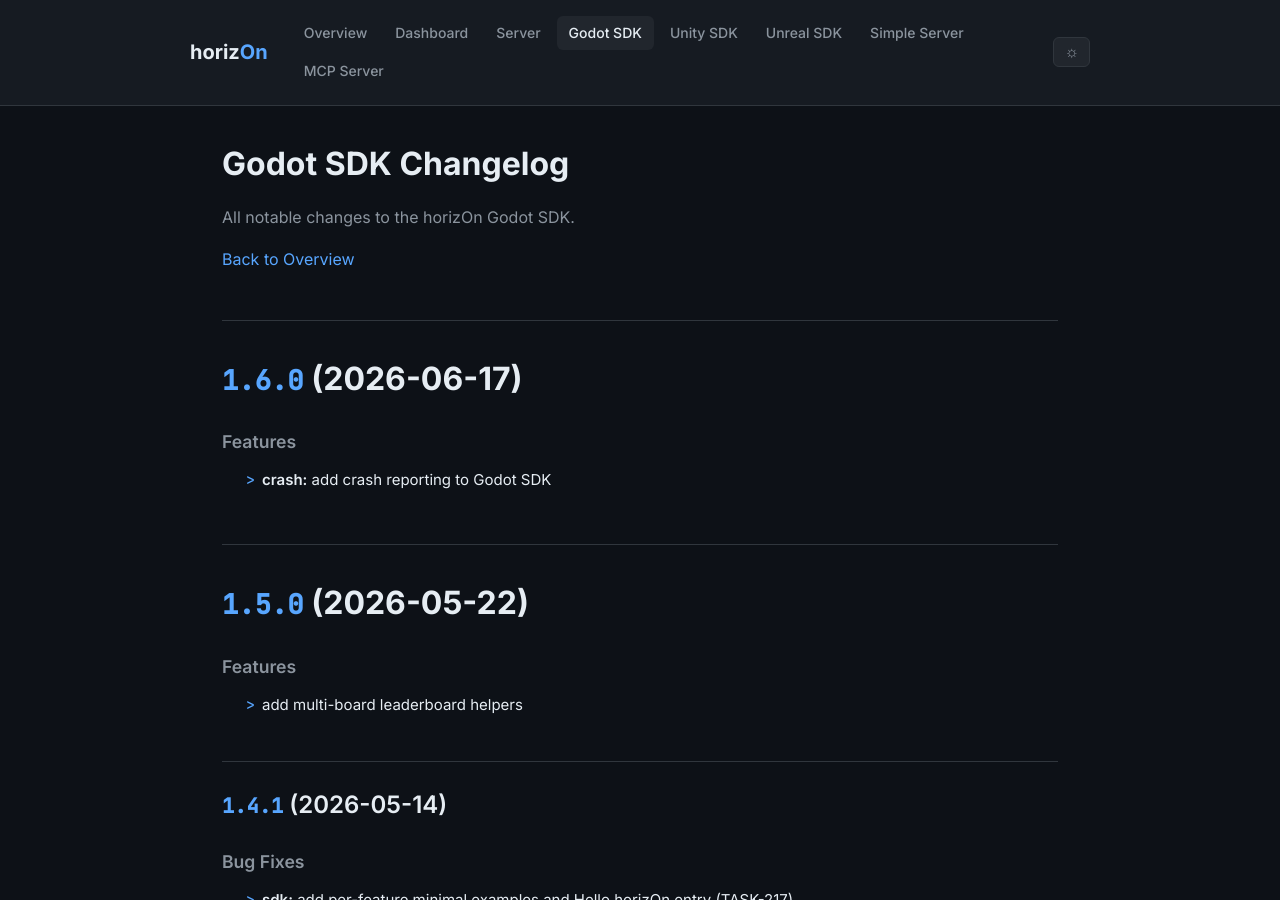
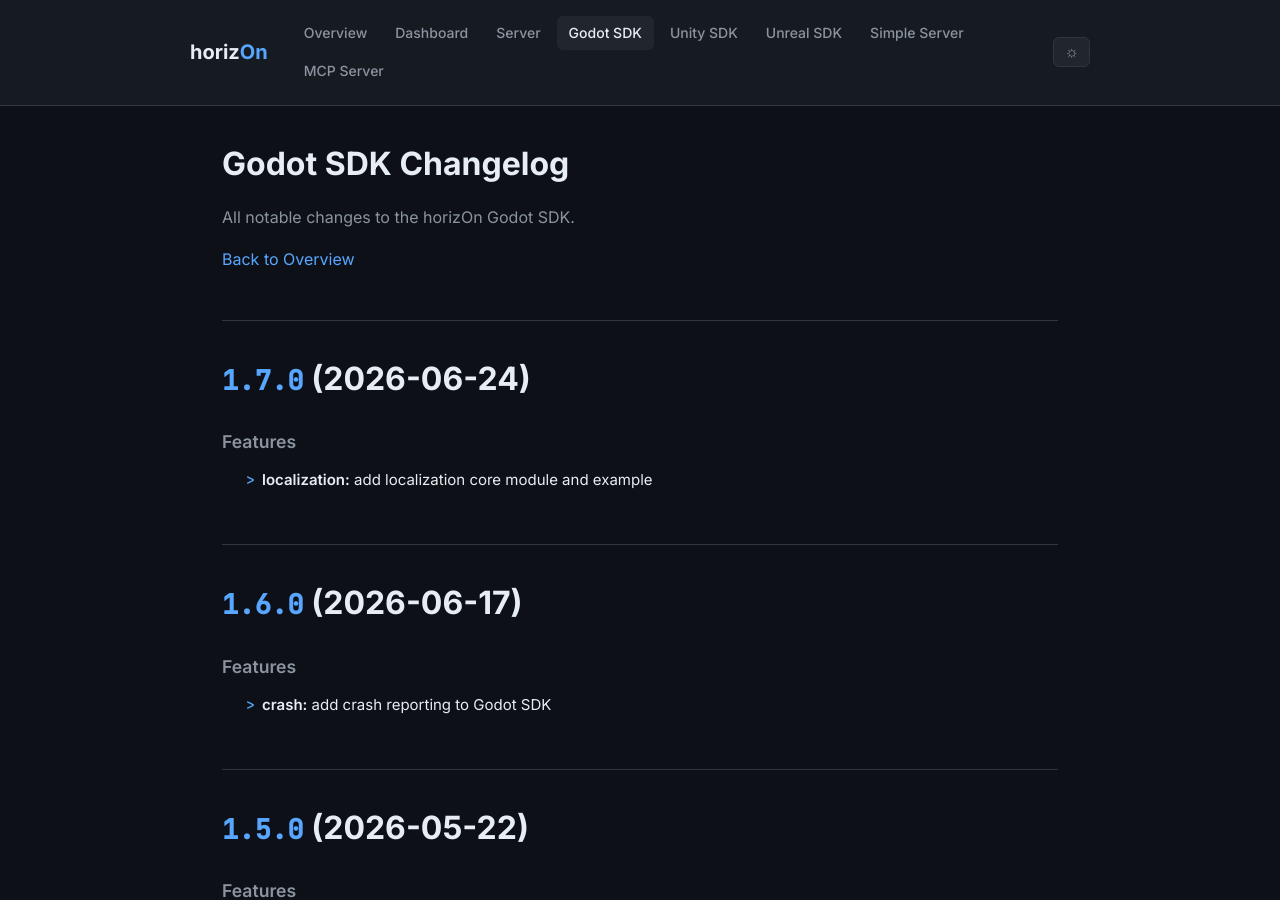
Before and after one commit to ProjectMakersDE/horizOn-Changelog, a Jekyll site: the page built from godot-sdk-changelog.md, in a window 1280 px wide and 900 px high. Built offline with Jekyll 4.4.1, drawn with Linux system fonts in a browser that asks for light colours.

Commit message:
chore: sync changelogs [skip ci]

```diff
--- a/godot-sdk-changelog.md
+++ b/godot-sdk-changelog.md
@@ -8,6 +8,13 @@ title: Godot SDK Changelog
 All notable changes to the horizOn Godot SDK.
 
 [Back to Overview](.)
+
+# [1.7.0](https://github.com/ProjectMakersDE/horizOn-SDK-Godot/compare/v1.6.0...v1.7.0) (2026-06-24)
+
+
+### Features
+
+* **localization:** add localization core module and example ([3b5c92c](https://github.com/ProjectMakersDE/horizOn-SDK-Godot/commit/3b5c92cb744b6508d0f6b45a96f4a06c5ae1351e))
 
 # [1.6.0](https://github.com/ProjectMakersDE/horizOn-SDK-Godot/compare/v1.5.0...v1.6.0) (2026-06-17)
 
```
Also changed, not shown: index.md (+1 -1 lines).
